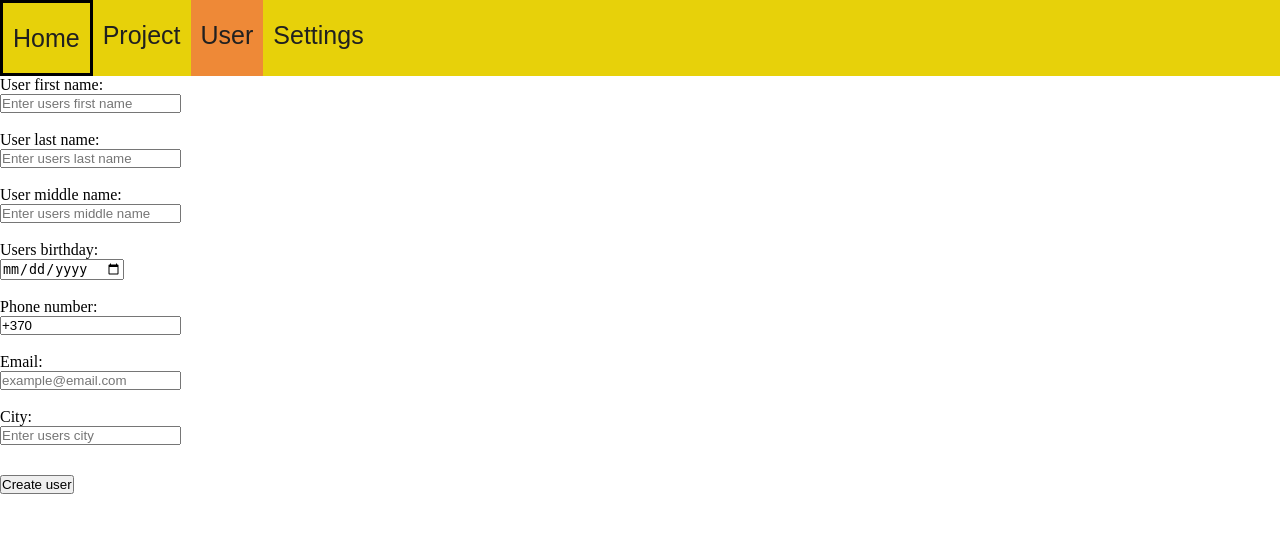
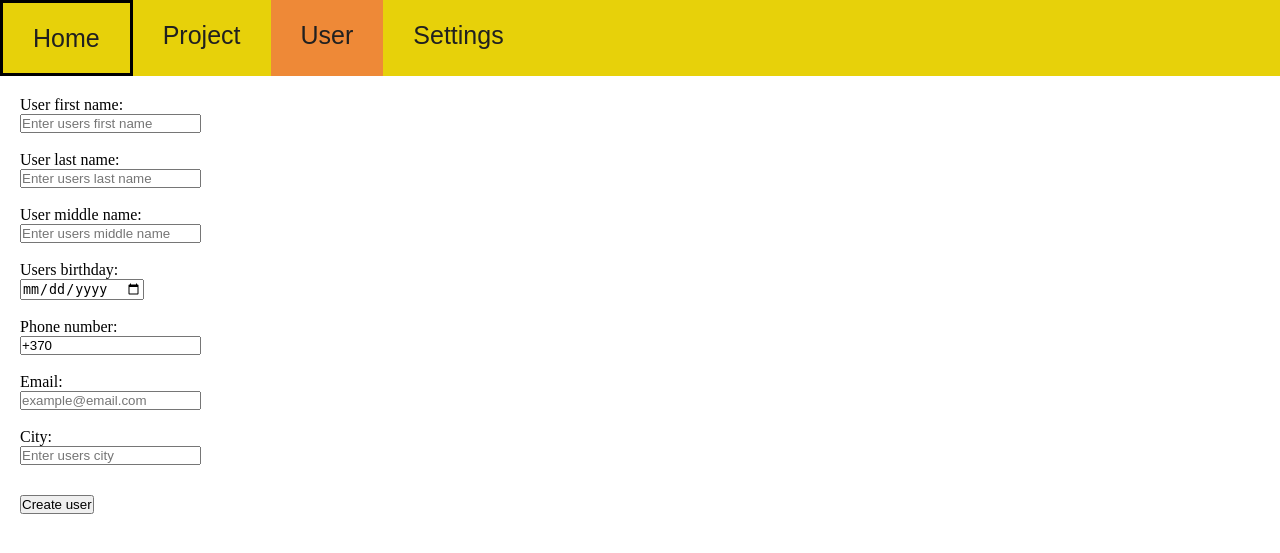
Before and after one commit to adas291/Smauksteliai, a PHP site: page /NewUser.html in a window 1280 px wide. Shown: the top 553 px of the page. Run offline with PHP 8.4, Linux system fonts and the light colour scheme.

Commit message:
Update style.css

```diff
--- a/Ui/style.css
+++ b/Ui/style.css
@@ -19,7 +19,9 @@ nav {
 body {
     background-color: var(--background-color);
 }
-
+form {
+    padding: 20px 20px;
+}
 .current {
     background-color: var(--secondary-color);
 }
@@ -44,7 +46,7 @@ ul li a {
     font-size: 25px;
     font-family: Arial;
     color: var(--text-color);
-    /* padding: 0 20px; */
+    padding: 0 20px;
 
 }
 
@@ -80,10 +82,8 @@ button a {
 
 button:hover {
     background-color: var(--secondary-color);
-    font-size: 22px;
 }
 button a:hover {
     border-width: 3px;
     border-color: black;
-    /* font-size: 22px; */
 }
```
